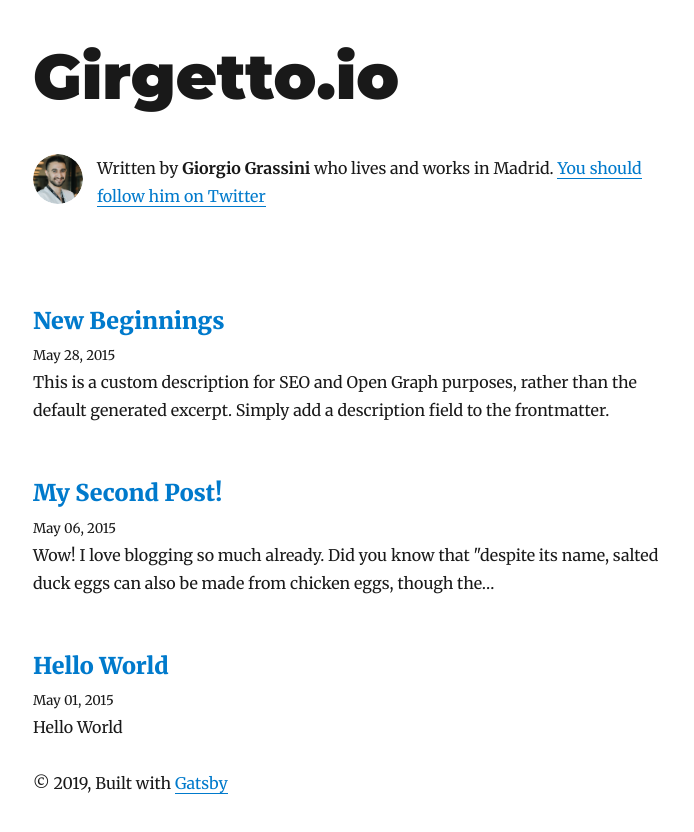
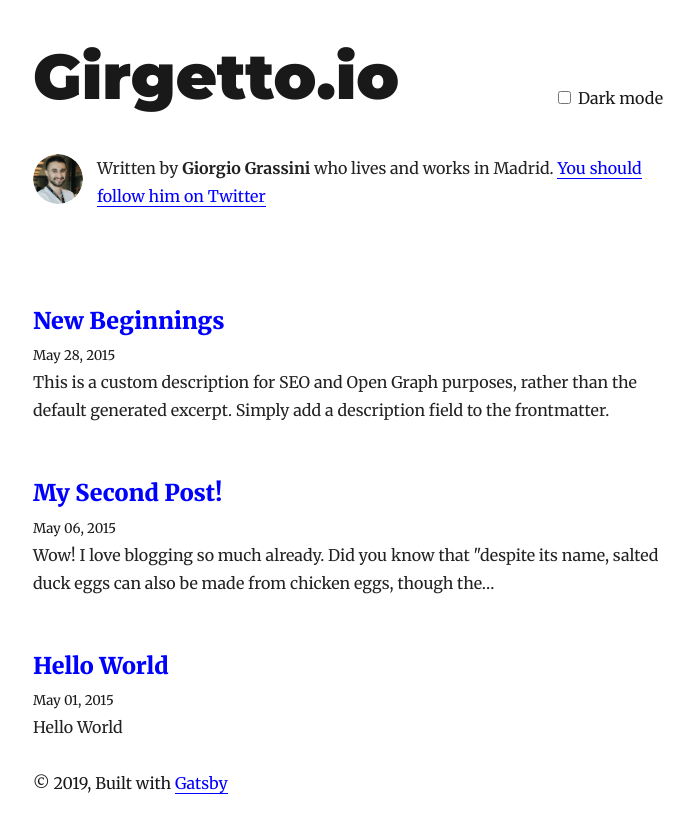
Before and after one commit to Girgetto/personal-blog, a Gatsby site: page / in a window 1280 px wide. Shown: the whole page, without its empty margins (292-986 px from the left). Built offline with nearby package versions, Linux system fonts and the light colour scheme; Gatsby itself is replaced by a stand-in of ours; some packages are replaced by stand-ins of ours.

Commit message:
Dark mode

```diff
--- /dev/null
+++ b/src/components/layout.css
@@ -0,0 +1,19 @@
+body {
+  --bg: white;
+  --textNormal: #222;
+  --textTitle: #222;
+  --textLink: blue;
+  --hr: hsla(0, 0%, 0%, 0.2);
+
+  background-color: var(--bg);
+}
+
+body.dark {
+  -webkit-font-smoothing: antialiased;
+
+  --bg: darkslategray;
+  --textNormal: rgba(255, 255, 255, 0.88);
+  --textTitle: white;
+  --textLink: black;
+  --hr: hsla(0, 0%, 100%, 0.2);
+}
--- a/src/components/layout.js
+++ b/src/components/layout.js
@@ -1,7 +1,9 @@
 import React from "react"
 import { Link } from "gatsby"
+import './layout.css'
 
 import { rhythm, scale } from "../utils/typography"
+import { ThemeToggler } from "gatsby-plugin-dark-mode"
 
 class Layout extends React.Component {
   render() {
@@ -60,7 +62,23 @@
           padding: `${rhythm(1.5)} ${rhythm(3 / 4)}`,
         }}
       >
-        <header>{header}</header>
+        <header style={{ display: 'flex', justifyContent: 'space-between', alignItems: 'center' }}>
+          {header}
+          <ThemeToggler>
+            {({ theme, toggleTheme }) => (
+              <label>
+                <input
+                  type="checkbox"
+                  onChange={e =>
+                    toggleTheme(e.target.checked ? "dark" : "light")
+                  }
+                  checked={theme === "dark"}
+                />{" "}
+                Dark mode
+              </label>
+            )}
+          </ThemeToggler>
+        </header>
         <main>{children}</main>
         <footer>
           © {new Date().getFullYear()}, Built with
--- a/src/utils/typography.js
+++ b/src/utils/typography.js
@@ -6,6 +6,26 @@
     "a.gatsby-resp-image-link": {
       boxShadow: `none`,
     },
+    a: {
+      color: 'var(--textLink)',
+    },
+    // gatsby-remark-autolink-headers - don't underline when hidden
+    'a.anchor': {
+      boxShadow: 'none',
+    },
+    // gatsby-remark-autolink-headers - use theme colours for the link icon
+    'a.anchor svg[aria-hidden="true"]': {
+      stroke: 'var(--textLink)',
+    },
+    hr: {
+      background: 'var(--hr)',
+    },
+    p: {
+      color: 'var(--textNormal)',
+    },
+    small: {
+      color: 'var(textNormal)'
+    }
   }
 }
 
```
